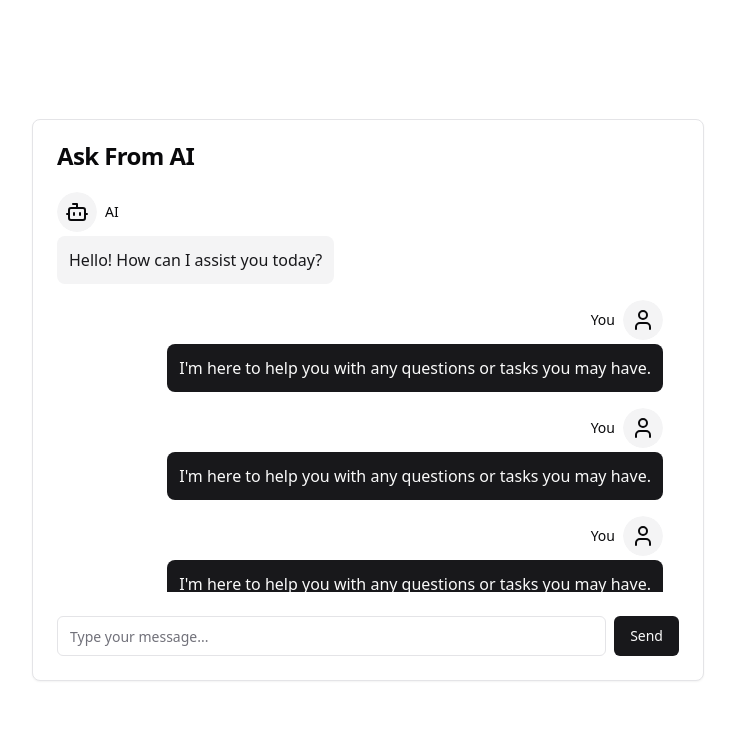
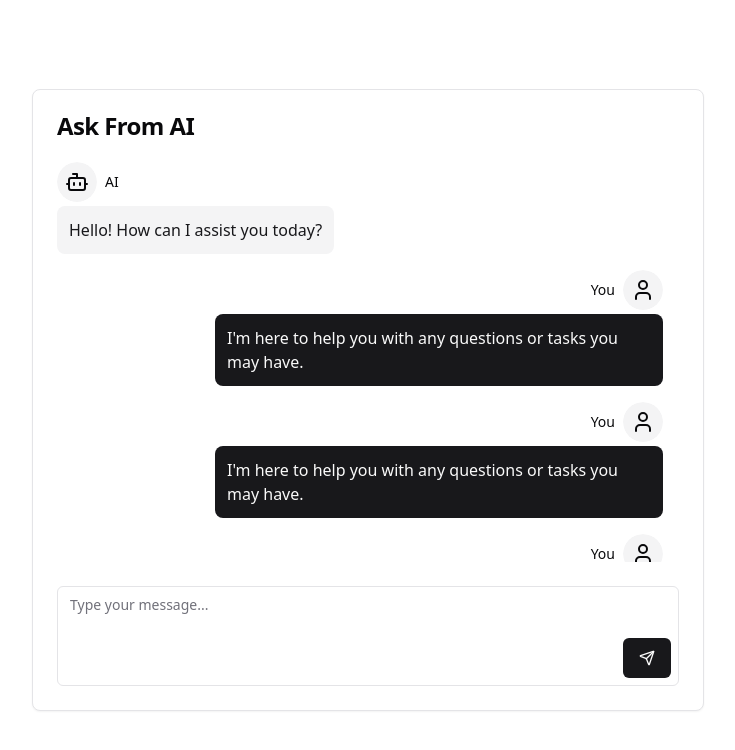
Before and after one commit to SVGamage/chat-app, a Next.js app: page / in a window 1280 px wide. Shown: the top 750 px of the page, without its empty margins (272-1007 px from the left). Built offline with nearby package versions, Linux system fonts and the light colour scheme.

Commit message:
improvement in chat window

```diff
--- a/src/components/ChatWindow.tsx
+++ b/src/components/ChatWindow.tsx
@@ -12,6 +12,8 @@
 import { Input } from "@/components/ui/input";
 import { ScrollArea } from "@/components/ui/scroll-area";
 import { Messages } from "@/components/Messages";
+import { Textarea } from "@/components/ui/textarea";
+import { Send } from "lucide-react";
 
 export function ChatWindow() {
   const [messages, setMessages] = useState([
@@ -41,13 +43,17 @@
           }}
           className="flex w-full items-center space-x-2"
         >
-          <Input
-            type="text"
-            placeholder="Type your message..."
-            value={input}
-            onChange={(e) => setInput(e.target.value)}
-          />
-          <Button type="submit">Send</Button>
+          <div className="relative w-full ">
+            <Textarea
+              placeholder="Type your message..."
+              value={input}
+              onChange={(e) => setInput(e.target.value)}
+              className="resize-none min-h-[100px] pr-14"
+            />
+            <Button type="submit" className="absolute bottom-2 right-2">
+              <Send className="h-4 w-4" />
+            </Button>
+          </div>
         </form>
       </CardFooter>
     </Card>
--- a/src/components/Message.tsx
+++ b/src/components/Message.tsx
@@ -17,7 +17,7 @@
       }`}
     >
       <div
-        className={cn("flex flex-col", {
+        className={cn("flex flex-col max-w-md", {
           "items-end": message.sender === "user",
           "items-start": message.sender === "ai",
         })}
--- /dev/null
+++ b/src/components/ui/textarea.tsx
@@ -0,0 +1,24 @@
+import * as React from "react"
+
+import { cn } from "@/lib/utils"
+
+export interface TextareaProps
+  extends React.TextareaHTMLAttributes<HTMLTextAreaElement> {}
+
+const Textarea = React.forwardRef<HTMLTextAreaElement, TextareaProps>(
+  ({ className, ...props }, ref) => {
+    return (
+      <textarea
+        className={cn(
+          "flex min-h-[80px] w-full rounded-md border border-input bg-background px-3 py-2 text-sm ring-offset-background placeholder:text-muted-foreground focus-visible:outline-none focus-visible:ring-2 focus-visible:ring-ring focus-visible:ring-offset-2 disabled:cursor-not-allowed disabled:opacity-50",
+          className
+        )}
+        ref={ref}
+        {...props}
+      />
+    )
+  }
+)
+Textarea.displayName = "Textarea"
+
+export { Textarea }
```
Also changed, not shown: src/app/globals.css (line endings or trailing spaces).
